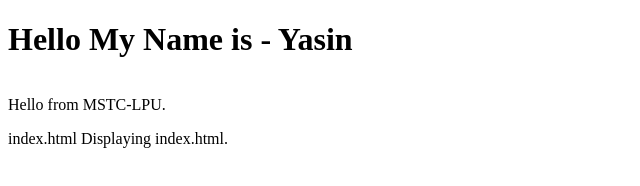
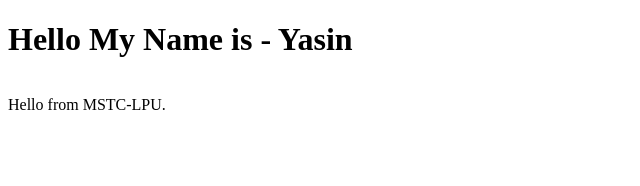
Before and after one commit to aditya1203/developers-day, a plain HTML site: page index.html in a window 1280 px wide. Shown: the whole page, without its empty margins (0-640 px from the left). Drawn offline with Linux system fonts and the light colour scheme.

Commit message:
index.html

```diff
--- a/index.html
+++ b/index.html
@@ -16,5 +16,3 @@
     </div>
 </body>
 </html>
-index.html
-Displaying index.html.
```
